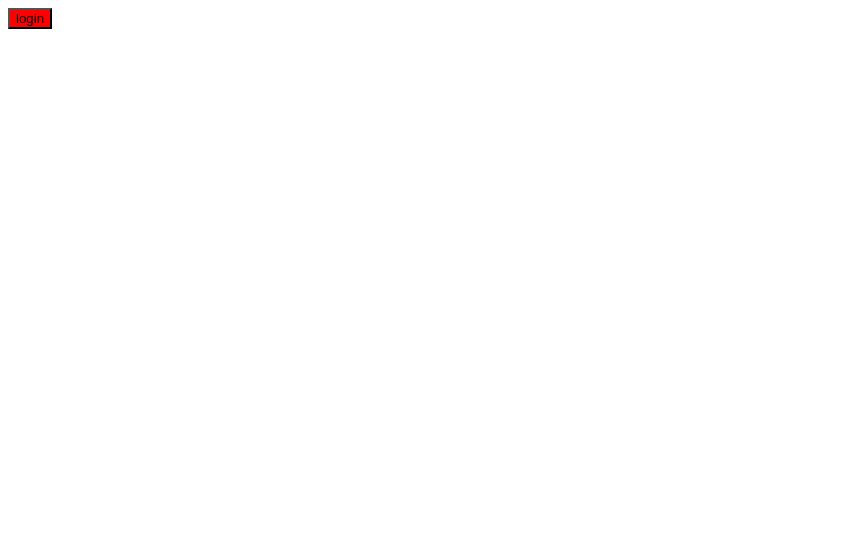
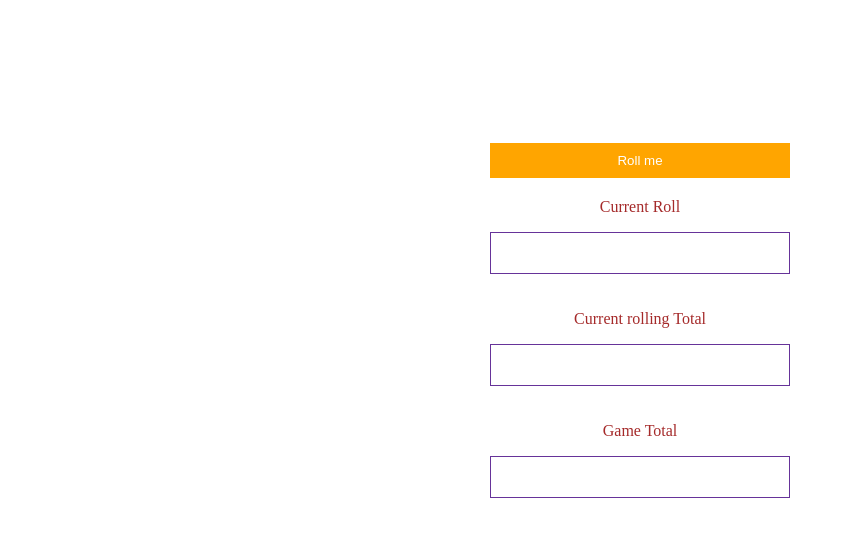
Before and after one commit to Payne680/3-Button, a plain HTML site: page index.html in a window 1280 px wide. Shown: the whole page, without its empty margins (0-845 px from the left). Drawn offline with Linux system fonts and the light colour scheme.

Commit message:
Changing colors

```diff
--- a/asset/styles/style.css
+++ b/asset/styles/style.css
@@ -1,4 +1,41 @@
+body {
+  display: flex;
+  flex-direction: column;
+  justify-content: center;
+  gap: 20px;
+  text-align: center;
+  align-items: center;
+  height: 80vh;
+}
+
+* {
+  box-sizing: border-box;
+}
+
 button {
-    text-decoration: #fff;
-    background-color: red;
+  background-color: orange;
+  color: white;
+  border: none;
+  cursor: pointer;
+  text-align: center;
+  padding: 10px;
+  min-width: 300px;
 }
+
+button:disabled {
+  opacity: 0.3;
+  cursor: not-allowed;
+}
+
+label {
+  font-weight: 500;
+  color: brown;
+  font-size: 16px;
+}
+
+p {
+  border: 1px solid rebeccapurple;
+  padding: 20px;
+  text-align: center;
+  min-width: 300px;
+}
--- a/index.html
+++ b/index.html
@@ -4,15 +4,23 @@
     <meta charset="UTF-8">
     <meta http-equiv="X-UA-Compatible" content="IE=edge">
     <meta name="viewport" content="width=device-width, initial-scale=1.0">
-    <title>Document</title>
+    <title>document</title>
     <link rel="stylesheet" href="asset/styles/style.css">
 </head>
 <body>
-    <div class="form-group">
-        <button type="login" id="login" class="login-button">
-
-    login</button>
+    <button id="rollButton"> Roll me</button>
+    <div>
+        <label for="">Current Roll</lebel>
+            <p class="currentRoll"></p>
+        </div>
+    <div>
+    <label for="">Current rolling Total</label>
+    <p class="currentRollingTotal"></p>
     </div>
-
+    <div>
+    <label for="">Game Total</label>
+        <p class="game"></p>
+    </div>
+    <script src="asset/scripts/script.js"></script>
 </body>
 </html>
```
